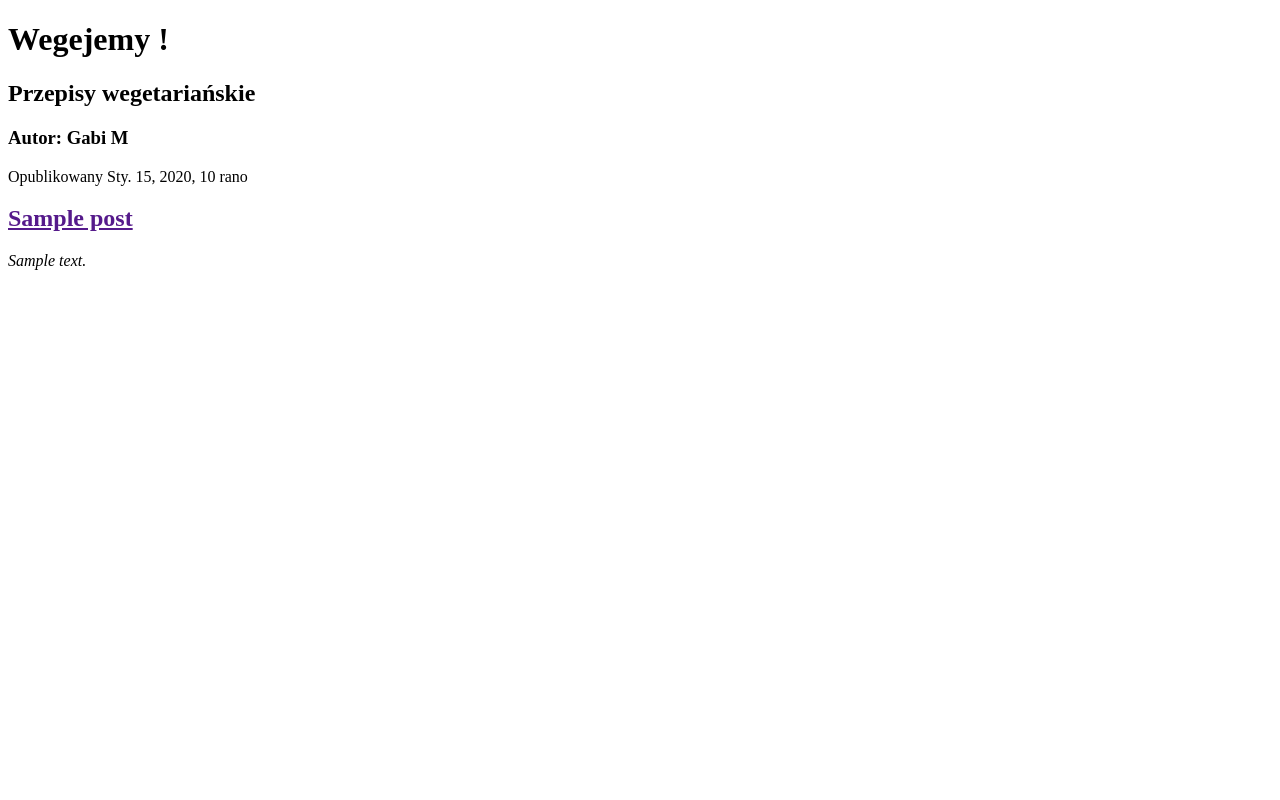
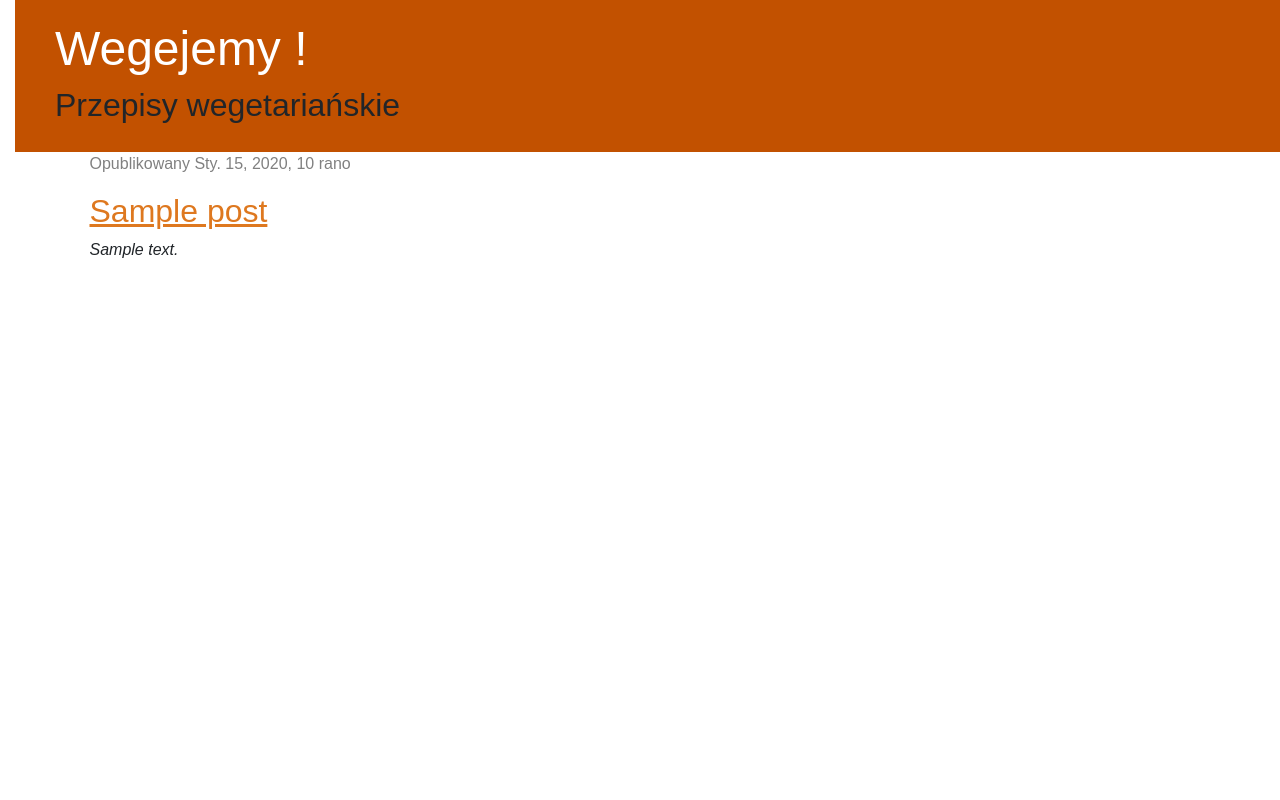
Before and after one commit to gabrielamadalska/djangoblog, a Django app: template blog/templates/blog/post_list.html in a window 1280 px wide. Run offline with Django 3.2, Linux system fonts and the light colour scheme; the template is opened without the code that fills it: most values are stand-ins (such as "Sample title", 1, 10 or a date in 2020).

Commit message:
Create CSS file.

```diff
--- /dev/null
+++ b/blog/static/CSS/blog.css
@@ -0,0 +1,26 @@
+h1 a,h2 a{
+    color: #DE781F;
+
+}
+
+body {
+    padding-left:15px;
+    font-family: 'Nanum Gothic', sans-serif;
+
+    }
+
+.page-header{
+    background-color: #C25100;
+    margin-top: 0;
+    padding: 20px 20px 20px 40px;
+}
+
+.page-header h1, .page-header h1 a, .page-header h1 a:visited, .page-header h1 a:active{
+    color: #ffffff;
+    font-size: 36pt;
+    text-decoration: none;
+}
+
+.data{
+    color: #808080;
+}
--- a/blog/templates/blog/post_list.html
+++ b/blog/templates/blog/post_list.html
@@ -1,26 +1,43 @@
-<!DOCTYPE html>
+{%  load static %}
+
+
     <html lang="pl">
         <head>
             <meta charset="UTF-8">
             <title>Blog dla wegetarian</title>
+            <link href="https://cdn.jsdelivr.net/npm/bootstrap@5.1.3/dist/css/bootstrap.min.css" rel="stylesheet" integrity="sha384-1BmE4kWBq78iYhFldvKuhfTAU6auU8tT94WrHftjDbrCEXSU1oBoqyl2QvZ6jIW3" crossorigin="anonymous">
+            <link rel="stylesheet" href="{% static 'css/blog.css' %}">
         </head>
 <body>
-    <div>
+    <div class="page-header">
         <h1>Wegejemy !</h1>
         <h2>Przepisy wegetariańskie</h2>
-        <h3>Autor: Gabi M</h3>
     </div>
-    <div>
-        {% for post in posts %}
-    </div>
-    <div>
         {%comment%}
         Lista postów
         {%endcomment%}
-        <p>Opublikowany {{ post.publish_date  }}</p>
-        <h2><a href="">{{  post.title  }}</a></h2>
-        <em>{{  post.text|linebreaksbr }}</em>
+<div class="content container">
+        <div class="row">
+        {% for post in posts %}
+
+            <div clas="post">
+                <div class="data">
+                    <p>Opublikowany {{ post.publish_date  }}</p>
+                </div>
+
+
+                <h2><a href="">{{  post.title  }}</a></h2>
+                <em>{{  post.text|linebreaksbr }}</em>
+            </div>
+        </div>
+</div>
+    {% endfor %}
+
+    <div class="stopka">
+
     </div>
-    {% endfor %}
+
+
+
 </body>
 </html>
```
